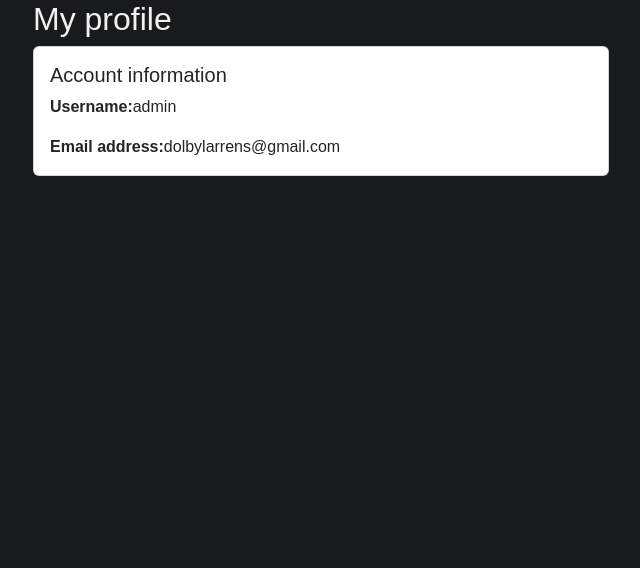
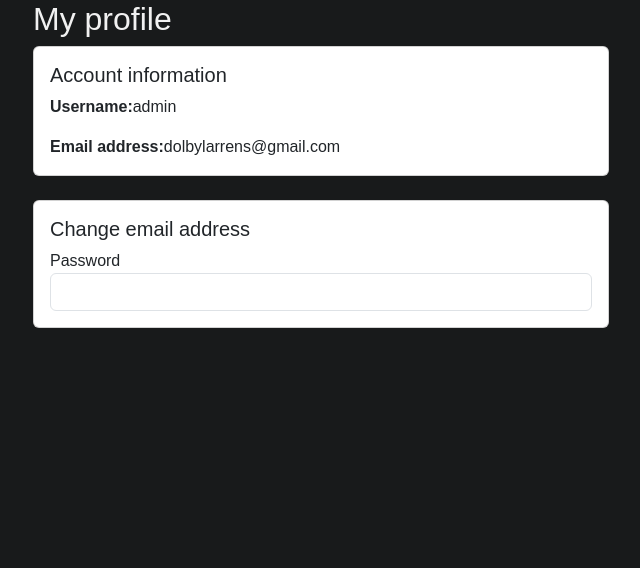
Before and after one commit to Grellou/LiteWebApp, a Flask app: page /profile in a window 1280 px wide. Shown: the part 152-720 px from the top of the page, without its empty margins (319-959 px from the left). Run offline with Flask 3, Linux system fonts and the light colour scheme; a user stored in the database is signed in; parts of the project's set-up code (start-up, migrations or seed data) failed here and were passed over.

Commit message:
Profile management in progress

```diff
--- a/app/forms.py
+++ b/app/forms.py
@@ -54,10 +54,10 @@ class PasswordChangeForm(FlaskForm):
 
 # Form to request email change
 class EmailChangeRequestForm(FlaskForm):
-    email_address = StringField("Email address", validators=[DataRequired(), Email(), Length(max=40)])
+    email_address = StringField("Your current email address", validators=[DataRequired(), Email(), Length(max=40)])
     password1 = PasswordField("Password", validators=[DataRequired(), Length(min=8, max=40)])
     password2 = PasswordField("Confirm password", validators=[DataRequired(), EqualTo("password1")])
-    submit = SubmitField("Confirm")
+    submit = SubmitField("Submit")
 
 # Form to change email address
 class EmailChangeForm(FlaskForm):
--- a/app/routes/user_route.py
+++ b/app/routes/user_route.py
@@ -186,6 +186,7 @@ def change_email_request_page():
         # Get user by it's email address
         user = UserModel.query.filter_by(email_address=form.email_address.data).first()
 
+        # Invalid user
         if not user:
             flash("User with such email address was not found.", "danger")
             return redirect(url_for("user.profile_page"))
@@ -204,16 +205,22 @@ def change_email_request_page():
             flash("Invalid password", "danger")
     return redirect(url_for("navigation.profile_page"))
 
-# Change email
+# Change email route
 @bp.route("/change_email/<string:token>", methods=["POST", "GET"])
 @login_required
 def change_email_page(token):
     # Verify token
-    email = confirm_password_token(token)
+    email = confirm_email_change_token(token)
 
     # Invalid token
     if not email:
         flash("Expired or invalid email change request.", "danger")
         return redirect(url_for("user.profile_page"))
 
+    form = EmailChangeForm()
+    if form.validate_on_submit():
+        current_user.email_address = form.email_address.data
+        db.session.commit()
+        flash("Your email address has been updated successfully!", "success")
+
     return redirect(url_for("user.profile_page"))
--- a/app/templates/profile.html
+++ b/app/templates/profile.html
@@ -14,5 +14,18 @@
     </div>
   </div>
 
+  <div class="card mb-4">
+    <div class="card-body">
+      <h5 class="card-title">Change email address</h5>
+      <form method="POST" action="{{ url_for('user.change_email_request_page') }}" novalidate>
+        {{ form.hidden_tag() }}
+
+        {{ form.password1.label }} {{ form.password1(class="form-control") }}
+        {% for error in form.password1.errors %}
+          <div class="text-danger">{{ error }}</div>
+        {% endfor %}
+    </div>
+  </div>
+
 </div>
 {% endblock %}
```
